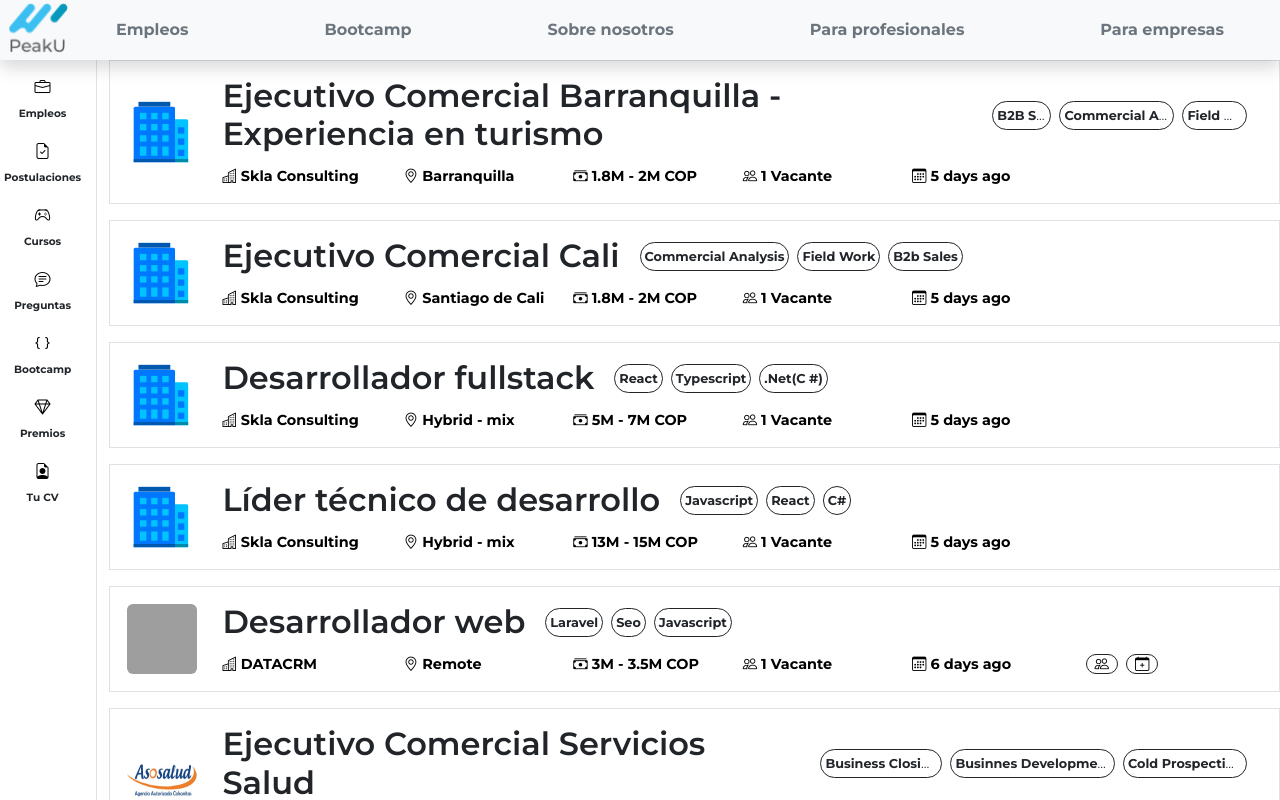
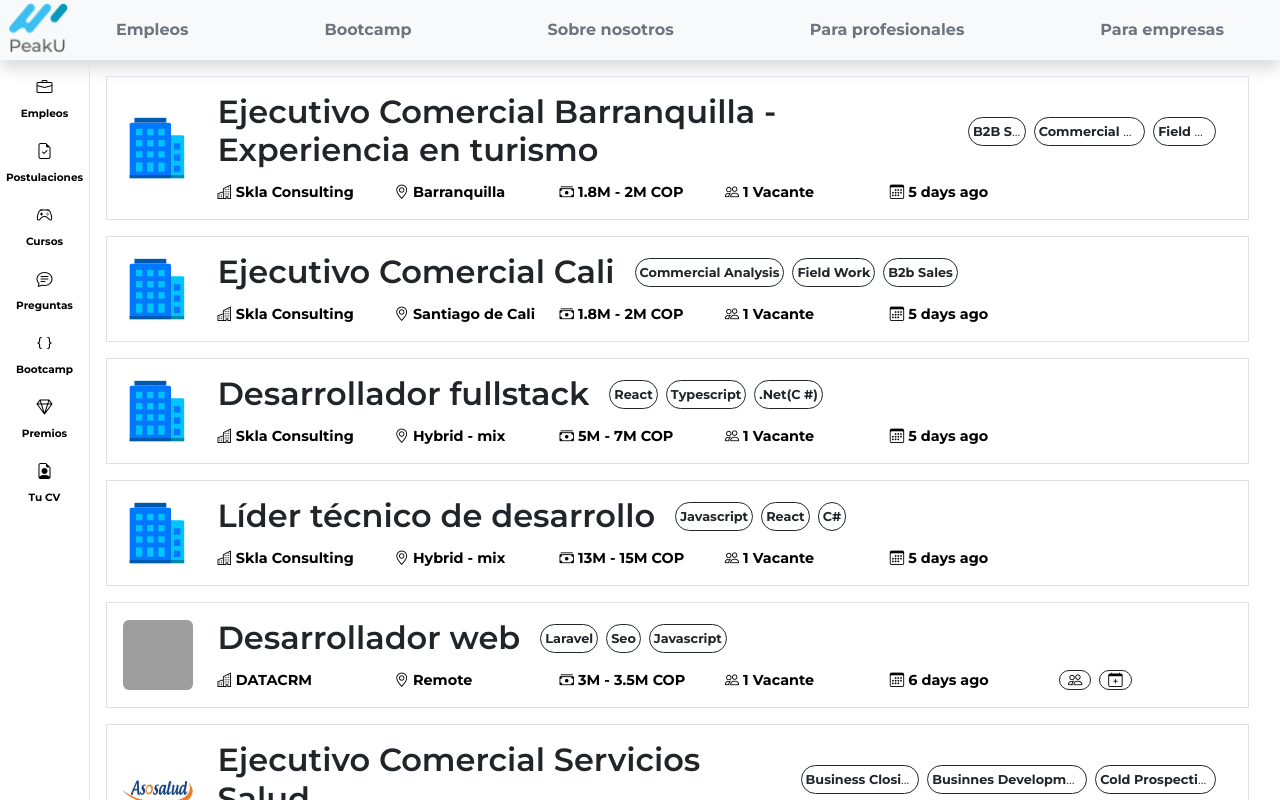
Before and after one commit to sandra-almanzar/ws-vue, a Vue app: page / in a window 1280 px wide. Shown: the top 800 px of the page. Built offline with nearby package versions, Linux system fonts and the light colour scheme; grey boxes are pictures that could not be loaded.

Commit message:
Organizo estilos menu vertical y tarjetas

```diff
--- a/src/App.vue
+++ b/src/App.vue
@@ -3,11 +3,13 @@
     <header>
       <job-menu :menu="menu"></job-menu>
     </header>
-    <main class="row">
-      <aside class="col-1 p-0 borde-derecho">
+    <main>
+      <aside
+        class="p-0 h-100 border-end aside-menu d-flex flex-column position-fixed"
+      >
         <left-menu :leftMenu="leftMenu"></left-menu>
       </aside>
-      <div class="container-fluid col">
+      <div class="p-content d-block position-relative p-3">
         <div v-for="(job, index) in jobs" :key="index">
           <job-card :job="job" />
         </div>
@@ -138,6 +140,13 @@
 </script>
 
 <style>
+.aside-menu {
+  width: 90px;
+}
+.p-content {
+  left: 90px;
+  width: calc(100vw - 105px);
+}
 #app {
   font-family: "Montserrat", sans-serif;
   -webkit-font-smoothing: antialiased;
@@ -145,7 +154,4 @@
   text-align: center;
   color: black;
 }
-.borde-derecho {
-  border-right: 1px solid #dee2e6 !important;
-}
 </style>
--- a/src/components/LeftMenu.vue
+++ b/src/components/LeftMenu.vue
@@ -1,5 +1,5 @@
 <template>
-  <div class="d-flex flex-column collapsed border-right">
+  <div class="d-flex flex-column align-items-center collapsed border-right">
     <ul class="nav mt-2 flex-column">
       <li
         v-for="(itemLeft, index) in leftMenu"
@@ -7,8 +7,8 @@
         class="nav-item position-relative"
       >
         <a href="#" class="nav-link active">
-          <i :class="itemLeft.icono" class="bi-3x mx-2 icono d-block"> </i>
-          <span class="text-dark fw-bold item pt-0.5em text-truncate">{{
+          <i :class="itemLeft.icono" class="icono d-block"> </i>
+          <span class="text-black fw-bold item text-truncate">{{
             itemLeft.nombre
           }}</span>
         </a>
@@ -24,7 +24,6 @@
 </script>
 <style>
 .icono {
-  width: "10px", height= "10px";
   color: black;
 }
 .item {
```
